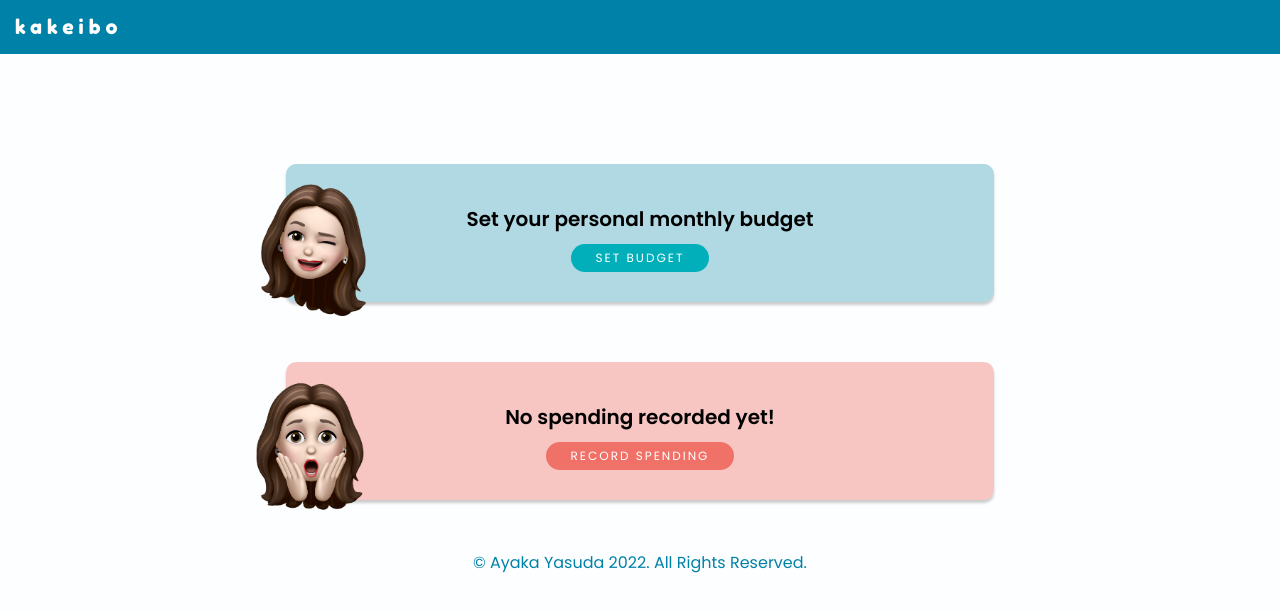
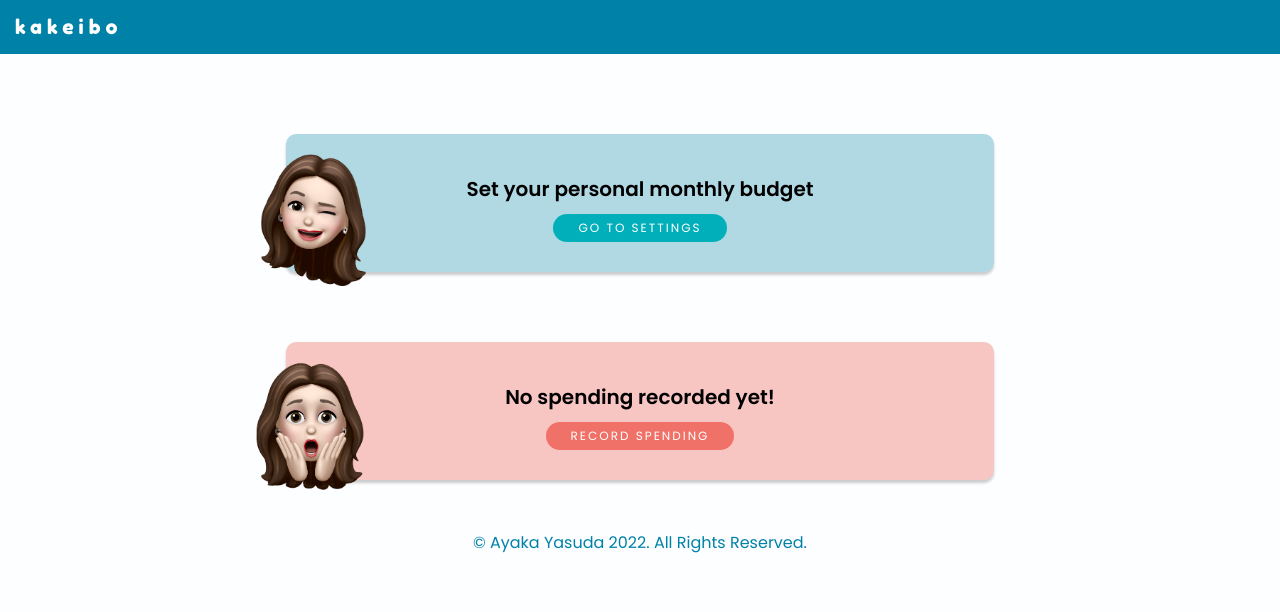
Before and after one commit to AyakaYasuda/kakeibo, a React (Create React App) app in the folder client/: page /my-page in a window 1280 px wide. Shown: the top 612 px of the page. Built offline with nearby package versions, Linux system fonts and the light colour scheme; sample sign-in values are in the browser's storage.

Commit message:
adjust margin of NoBudget/NoSpending

```diff
--- a/client/src/components/spending/NoBudget.js
+++ b/client/src/components/spending/NoBudget.js
@@ -11,7 +11,7 @@ const NoBudget = () => {
       <div className={classes.message}>
         <h2>Set your personal monthly budget</h2>
         <Button size="small" to="/settings">
-          Set budget
+          Go to settings
         </Button>
       </div>
     </div>
--- a/client/src/components/spending/NoBudget.module.scss
+++ b/client/src/components/spending/NoBudget.module.scss
@@ -7,7 +7,7 @@
   box-shadow: 0 3px 3px rgba(0, 0, 0, 0.2);
   padding: 8rem 2rem 4rem;
   width: 85vw;
-  margin: 6rem auto 0rem;
+  margin: 5rem auto 2rem;
   position: relative;
 
   @include media-md {
--- a/client/src/components/spending/NoSpending.module.scss
+++ b/client/src/components/spending/NoSpending.module.scss
@@ -7,7 +7,7 @@
   box-shadow: 0 3px 3px rgba(0, 0, 0, 0.2);
   padding: 8rem 2rem 4rem;
   width: 85vw;
-  margin: 6rem auto 0rem;
+  margin: 5rem auto 2rem;
   position: relative;
 
   @include media-md {
--- a/client/src/mixin.scss
+++ b/client/src/mixin.scss
@@ -55,7 +55,7 @@ $accent-color: #f07167;
 }
 
 @mixin section-container {
-  margin: 2rem auto;
+  margin: 0 auto;
   max-width: 400px;
   padding: 1rem;
   height: auto;
@@ -63,7 +63,7 @@ $accent-color: #f07167;
 }
 
 @mixin section-container-wide {
-  margin: 2rem auto;
+  margin: 0 auto;
   max-width: 1200px;
   padding: 1rem;
   height: auto;
```
